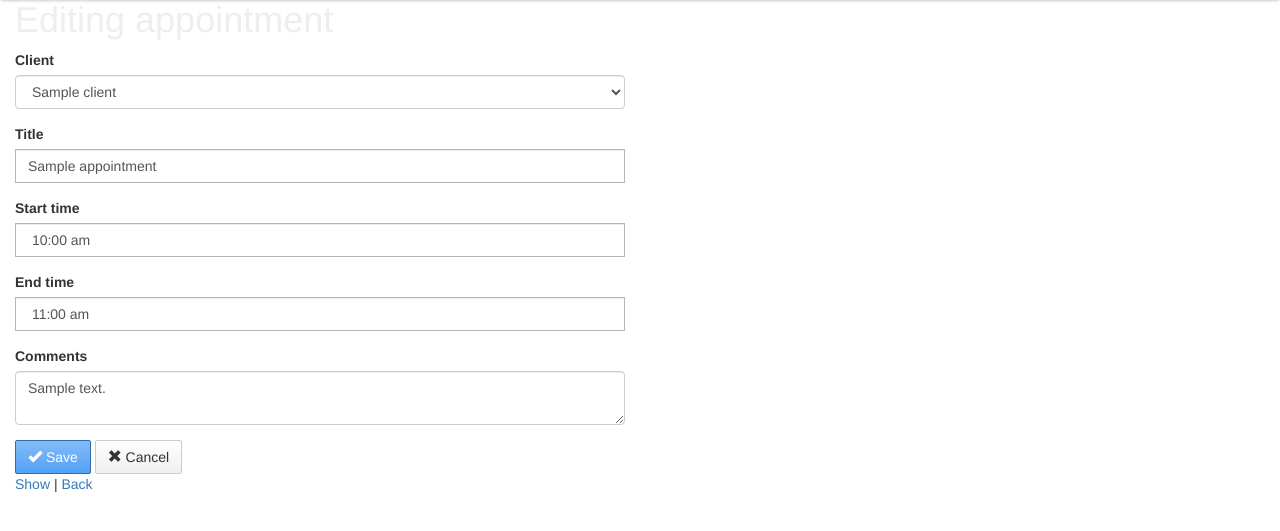
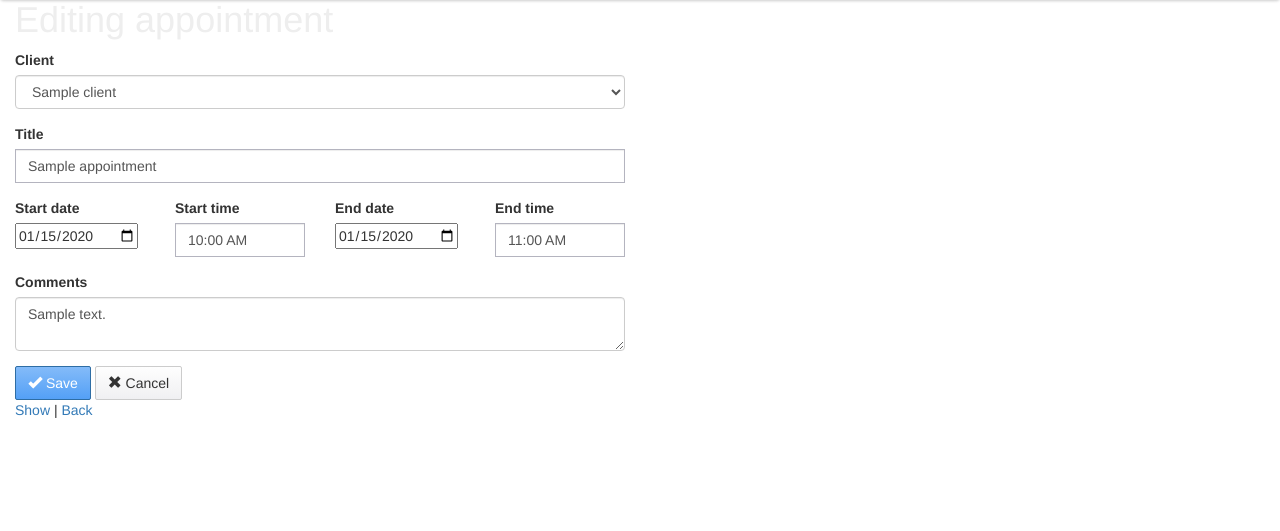
Before and after one commit to jimknight/crm, a Rails app: page /appointments/1/edit in a window 1280 px wide. Shown: the part 52-583 px from the top of the page. Run offline with Rails 7, Linux system fonts and the light colour scheme; a user stored in the database is signed in; tables that the repository leaves empty hold one stand-in row (values such as "Sample post"); style sheets or scripts are compiled from the project's sources; some libraries are stand-ins or nearby versions.

Commit message:
changed the date/time picker to date + time pickers

```diff
--- a/app/controllers/appointments_controller.rb
+++ b/app/controllers/appointments_controller.rb
@@ -38,6 +38,8 @@ class AppointmentsController < ApplicationController
   def new
     if params[:day].present?
       @selected_date = DateTime.new(params[:year].to_i,params[:month].to_i,params[:day].to_i)
+    else
+      @selected_date = 0.business_day.from_now.to_date
     end
     @appointment = Appointment.new
     respond_with(@appointment)
@@ -49,8 +51,8 @@ class AppointmentsController < ApplicationController
   def create
     @appointment = Appointment.new(:client_id => appointment_params[:client_id], :title => appointment_params[:title], :comments => appointment_params[:comments])
     @appointment.user = current_user
-    @appointment.start_time = Time.strptime(appointment_params["start_time"], "%m/%d/%Y %I:%M %P")
-    @appointment.end_time = Time.strptime(appointment_params["end_time"], "%m/%d/%Y %I:%M %P")
+    @appointment.start_time = ("#{appointment_params[:start_date]} #{appointment_params[:start_time]} EDT").to_datetime
+    @appointment.end_time = ("#{appointment_params[:end_date]} #{appointment_params[:end_time]} EDT").to_datetime
     if @appointment.save
       redirect_to calendar_path, :notice => "Appointment saved!"
     else
@@ -78,6 +80,6 @@ class AppointmentsController < ApplicationController
     end
 
     def appointment_params
-      params.require(:appointment).permit(:title, :client_id, :user_id, :start_time, :end_time, :comments)
+      params.require(:appointment).permit(:title, :client_id, :user_id, :start_date, :start_time, :end_date, :end_time, :comments)
     end
 end
--- a/app/views/appointments/_form.html.erb
+++ b/app/views/appointments/_form.html.erb
@@ -1,8 +1,22 @@
 <%= simple_form_for(@appointment) do |f| %>
   <%= f.input :client_id, collection: Client.all.order(:name) %>
   <%= f.input :title %>
-  <%= f.input :start_time, :as => :datetime_picker, input_html: { value: "#{@selected_date.nil? ? "" : @selected_date.strftime("%m/%d/%Y")} 10:00 am" } %>
-  <%= f.input :end_time, :as => :datetime_picker, input_html: { value: "#{@selected_date.nil? ? "" : @selected_date.strftime("%m/%d/%Y")} 11:00 am" } %>
+  <div class="row">
+    <div class="col-md-3">
+      <%= f.label :start_date %><br>
+      <%= f.date_field :start_date, :value => @selected_date %>
+    </div>
+    <div class="col-md-3">
+      <%= f.input :start_time, :as => :time_picker, :input_html => { :value => "10:00 AM" } %>
+    </div>
+    <div class="col-md-3">
+      <%= f.label :end_date %><br>
+      <%= f.date_field :end_date, :value => @selected_date %>
+    </div>
+    <div class="col-md-3">
+      <%= f.input :end_time, :as => :time_picker, :input_html => { :value => "11:00 AM" } %>
+    </div>
+  </div>
   <%= f.input :comments %>
   <%= button_tag(type: 'submit', :class => "btn btn-primary") do %>
     <span class="glyphicon glyphicon-ok" aria-hidden="true"></span> Save
--- /dev/null
+++ b/config/initializers/business_time.rb
@@ -0,0 +1,6 @@
+BusinessTime::Config.load("#{Rails.root}/config/business_time.yml")
+
+# or you can configure it manually:  look at me!  I'm Tim Ferriss!
+#  BusinessTime::Config.beginning_of_workday = "10:00 am"
+#  BusinessTime::Config.end_of_workday = "11:30 am"
+#  BusinessTime::Config.holidays << Date.parse("August 4th, 2010")
--- /dev/null
+++ b/db/migrate/20150315165332_add_start_date_end_date_to_appointments.rb
@@ -0,0 +1,6 @@
+class AddStartDateEndDateToAppointments < ActiveRecord::Migration
+  def change
+    add_column :appointments, :start_date, :date
+    add_column :appointments, :end_date, :date
+  end
+end
```
Also changed, not shown: config/business_time.yml (added, +13 -0 lines), Gemfile, Gemfile.lock, db/schema.rb.
